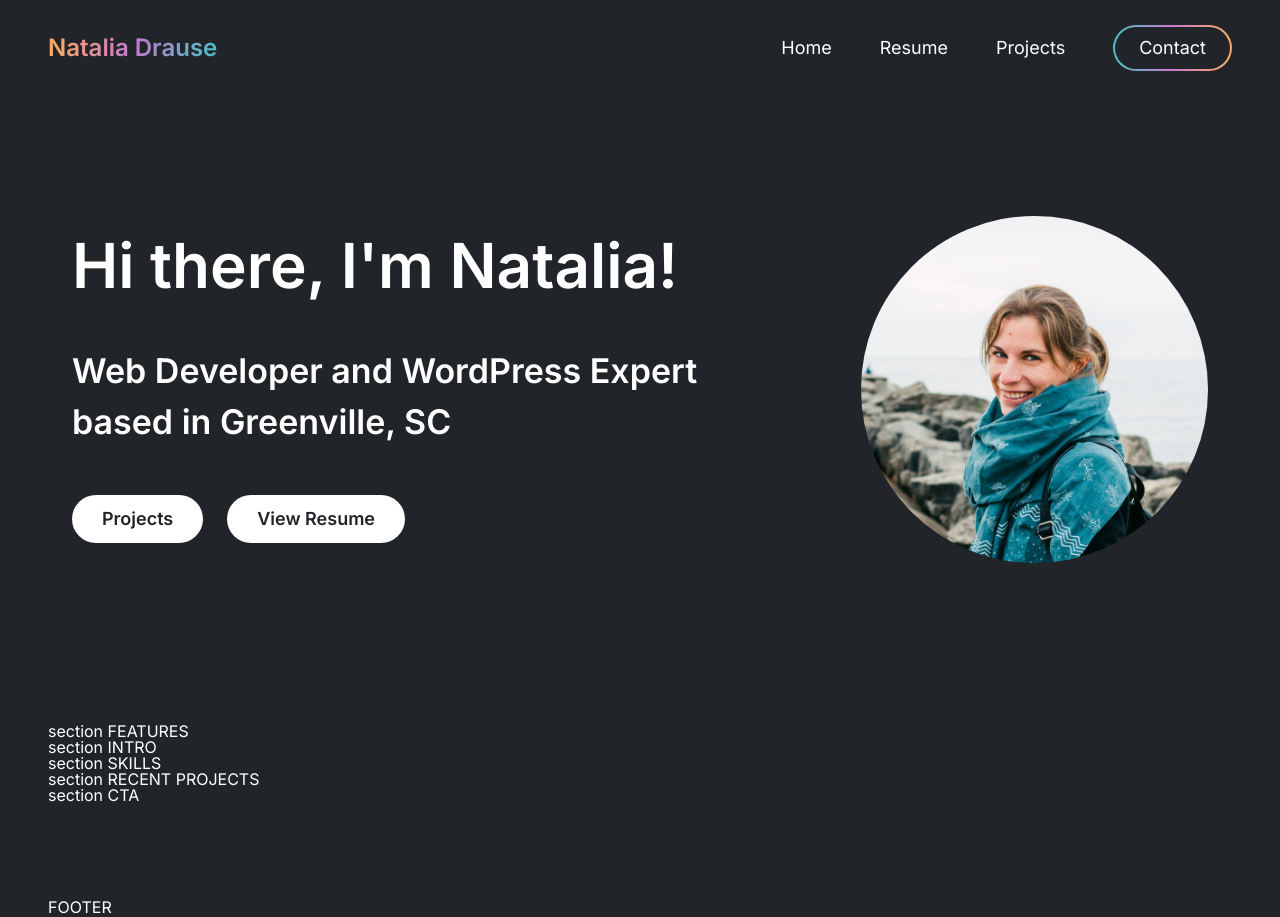
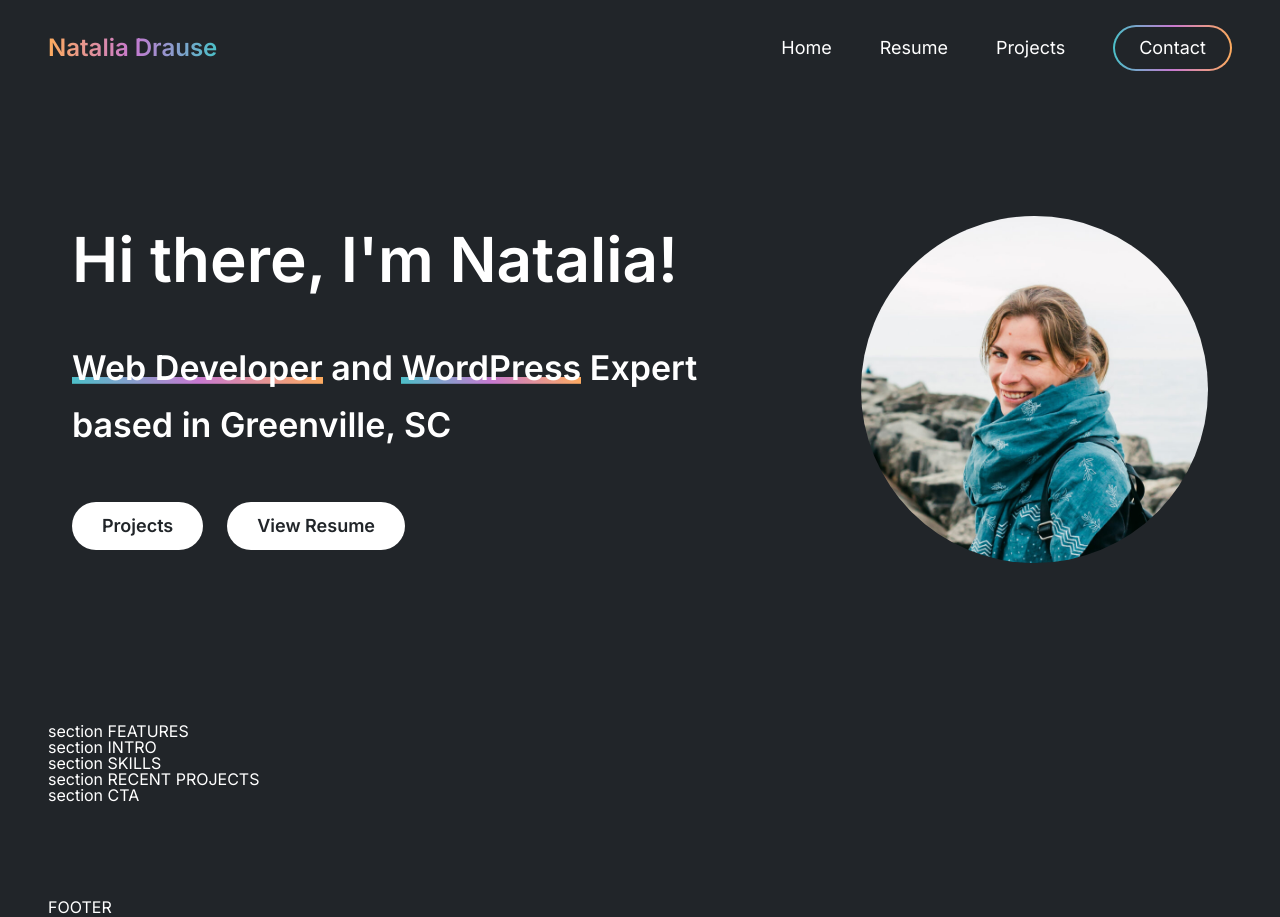
Before and after one commit to NataliaDrause/PortfolioSite, a website: page src/index.html in a window 1280 px wide. Drawn offline with nearby package versions, Linux system fonts and the light colour scheme; files that its build step writes are made by us from their sources.

Commit message:
add underline class styling and code refactor

```diff
--- a/src/index.html
+++ b/src/index.html
@@ -32,7 +32,9 @@
       <section class="section-hero">
         <div class="section-hero__description">
           <p class="section-hero__intro">Hi there, I'm Natalia!</p>
-          <h1 class="heading-1">Web Developer and WordPress Expert <br> based in Greenville, SC</h1>
+          <h1 class="heading--h1"><span class="underline">Web Developer</span> and <span
+              class="underline">WordPress</span> Expert <br> based in
+            Greenville, SC</h1>
           <div class="section-hero__icons section-hero__btns">
             <a href="#" class="section-hero__icon section-hero__btn">Projects
               <!-- <svg xmlns="http://www.w3.org/2000/svg" width="32" height="32" fill="#000000" viewBox="0 0 256 256">
--- a/src/sass/base/_typography.scss
+++ b/src/sass/base/_typography.scss
@@ -9,3 +9,20 @@ body {
   line-height: 1;
   color: $color-text;
 }
+
+.heading--h1 {
+  font-size: 3.4rem;
+  font-weight: 600;
+  line-height: 1.7;
+}
+
+.underline {
+  background-image: $background-gradient;
+  background-repeat: no-repeat;
+  background-size: 100% 0.2em;
+  background-position: 0 88%;
+  transition: background-size 0.25s ease-in;
+  &:hover {
+    background-size: 100% 88%;
+  }
+}
--- a/src/sass/layout/_hero.scss
+++ b/src/sass/layout/_hero.scss
@@ -73,9 +73,3 @@
     border-radius: 50%;
   }
 }
-
-.heading-1 {
-  font-size: 3.4rem;
-  font-weight: 600;
-  line-height: 1.5;
-}
```
